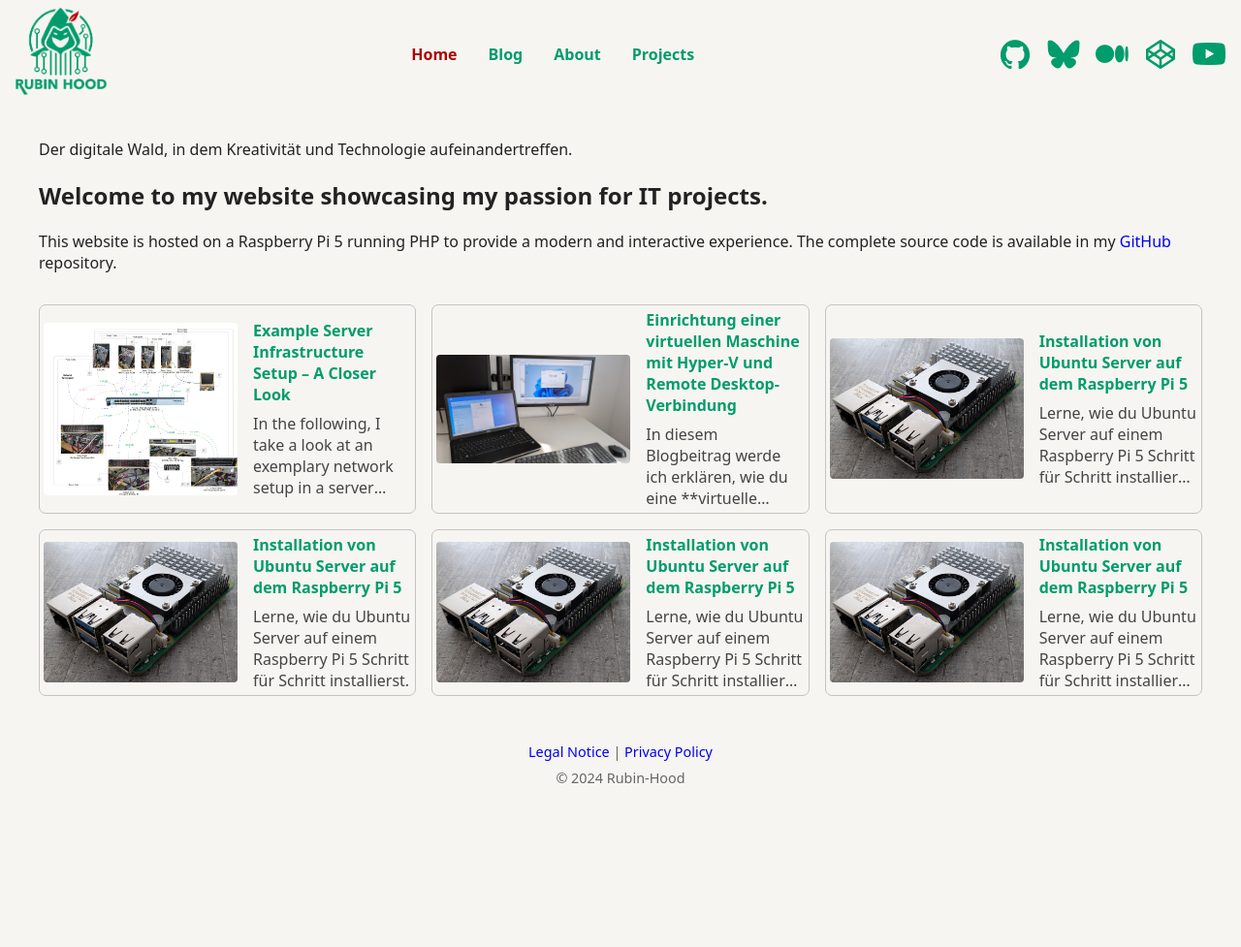
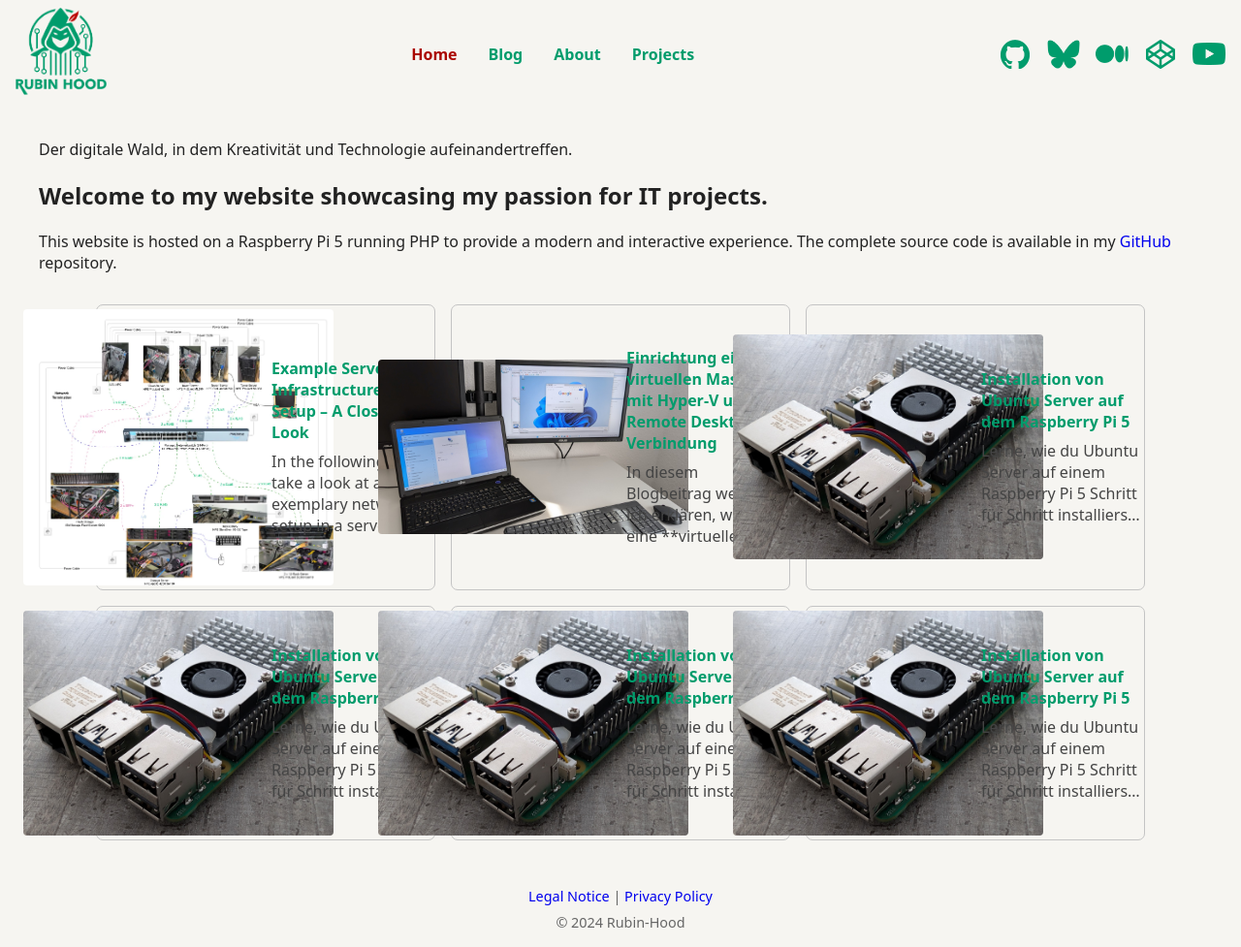
Before and after one commit to rubin-hood/rubinhood-blog, a Jekyll site: the page built from index.md, in a window 1280 px wide. Shown: the whole page at 97% size. Built offline with Jekyll 4.4.1, drawn with Linux system fonts in a browser that asks for light colours; before the commit the page ends 900 px from its top, so only the background shows below that.

Commit message:
Update style.css

```diff
--- a/assets/css/style.css
+++ b/assets/css/style.css
@@ -156,8 +156,8 @@
   display: flex;            /* Bild und Inhalt nebeneinander */
   align-items: center;      /* Bild und Text oben bündig */
   padding: 0.25rem;         /* Etwas Innenabstand rundherum */
-  max-width: 500px;   /* Beispiel: vorher 350px oder 400px, jetzt z.B. 500px */
-  min-width: 320px;   /* Optional, damit die Karten nicht zu klein werden */
+  min-width: 250px;         /* Mindestbreite der Karte */
+  max-width: 350px;         /* Maximalbreite der Karte */
   margin-bottom: 1rem;      /* Abstand nach unten zur nächsten Karte */
   transition: border-color .2s; /* Weicher Übergang bei Farbumschlag (z.B. bei aktiver Karte) */
   border: none !important;        /* Keine Umrandung, wenn nicht anders festgelegt */
@@ -176,9 +176,9 @@
 
 /* Bildbereich (links in der Karte) – kann auch als Platzhalter dienen */
 .blog-card .card-img {
-  width: 200px;        /* z.B. vorher 140px, jetzt 200px */
-  min-width: 160px;
-  max-width: 220px;
+  width: 160px;
+  min-width: 120px;         /* Bildbereich hat immer mindestens 120px Breite */
+  min-height: 120px;        /* ... und mindestens 120px Höhe */
   /*background: #f3f3f3;      /* Hellgrauer Hintergrund, falls kein Bild da ist */
   display: flex;            /* Bild/Text im Inneren zentrieren */
   align-items: center;      /* Vertikal zentriert */
@@ -191,7 +191,7 @@
 
 /* Bild selbst in der Karte */
 .blog-card .card-img img {
-  max-width: 200px;         /* Bild ist maximal 120px breit (passt in Platzhaltergröße) */
+  max-width: 320px;         /* Bild ist maximal 120px breit (passt in Platzhaltergröße) */
   object-fit: cover;        /* Bild schneidet sich ggf. zu, um den Bereich auszufüllen */
   border-radius: 4px;       /* Bild hat leicht abgerundete Ecken */
   display: block;           /* Kein unerwünschter Abstand unter dem Bild */
```
